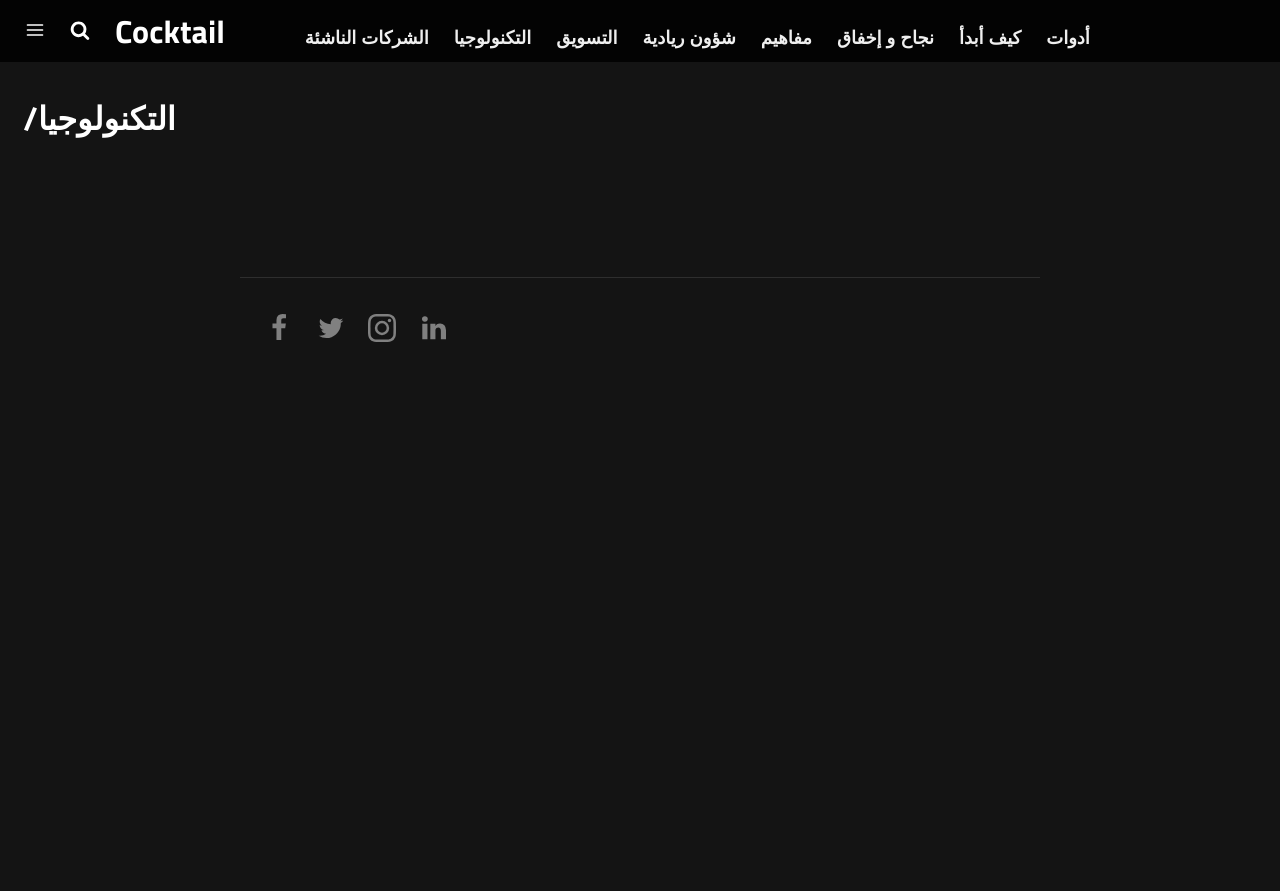
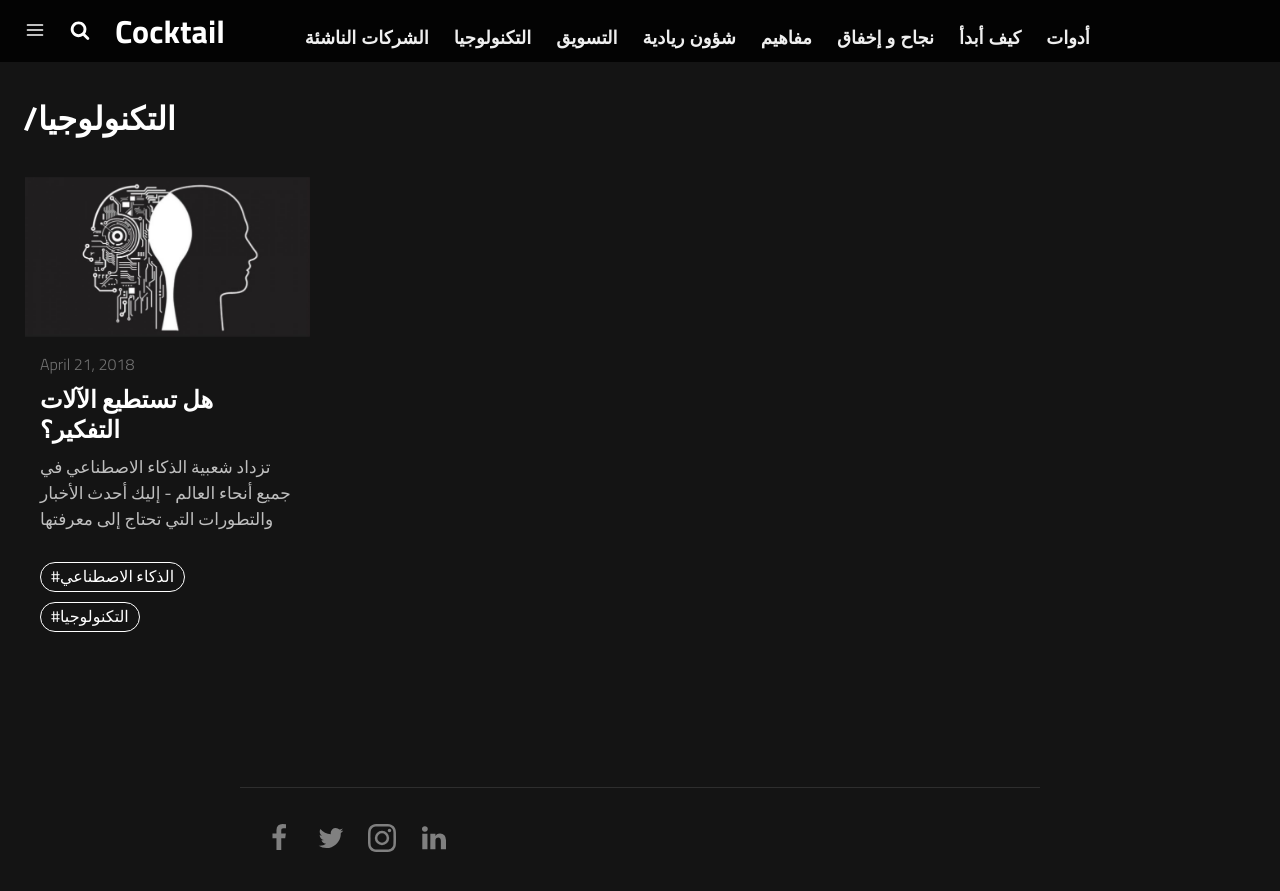
Before and after one commit to houcinegl/jekflix-AR, a Jekyll site: the page built from category/التكنولوجيا.md, in a window 1280 px wide. Shown: the top 891 px of the page. Built offline with Jekyll 4.4.1, drawn with Linux system fonts in a browser that asks for light colours; a script that is not in the unit is left out.

Commit message:
Update Posts “2011-06-06-candy-candies-candy”

```diff
--- a/_posts/2011-06-06-candy-candies-candy.md
+++ b/_posts/2011-06-06-candy-candies-candy.md
@@ -5,12 +5,12 @@ title: هل تستطيع الآلات التفكير؟
 subtitle: ""
 description: تزداد شعبية الذكاء الاصطناعي في جميع أنحاء العالم - إليك أحدث
   الأخبار والتطورات التي تحتاج إلى معرفتها
-image: https://res.cloudinary.com/dm7h7e8xj/image/upload/v1559822137/theme11_vei7iw.jpg
-optimized_image: https://res.cloudinary.com/dm7h7e8xj/image/upload/c_scale,w_380/v1559822137/theme11_vei7iw.jpg
-category: marketing
+image: /assets/img/uploads/artificial-intelligence-machine-learning-internet-sexist-racist-study-696x391.jpg
+optimized_image: /assets/img/uploads/artificial-intelligence-machine-learning-internet-sexist-racist-study-696x391.jpg
+category: التكنولوجيا
 tags:
-  - social media
-  - ads
+  - الذكاء الاصطناعي
+  - التكنولوجيا
 author: thiagorossener
 paginate: true
 ---
@@ -38,8 +38,6 @@ paginate: true
 
 **الذكاء الاصطناعي العام (AGI)** : يُشار إليه أحيانًا باسم "الذكاء الاصطناعي القوي" ، وهو نوع الذكاء الاصطناعي الذي نراه في الأفلام ، مثل الروبوتات من  *Westworld*  أو البيانات من  *Star Trek: The Next Generation* . الذكاء الاصطناعي العام هو آلة تتمتع بذكاء عام ، ومثل الإنسان ، يمكنها تطبيق هذه الذكاء لحل أي مشكلة.
 
-
-
 ## أمثلة على الذكاء الاصطناعي
 
 * المساعدون الأذكياء (مثل Siri و Alexa)
@@ -54,8 +52,6 @@ paginate: true
 
 إن الذكاء الاصطناعي الضيق يحيط بنا في كل مكان وهو بسهولة أنجح تحقيق للذكاء الاصطناعي حتى الآن. من خلال تركيزه على أداء مهام محددة ، شهد الذكاء الاصطناعي الضيق العديد من الاختراقات في العقد الماضي والتي كان لها "فوائد مجتمعية كبيرة وساهمت في الحيوية الاقتصادية للأمة" ، وفقًا لـ "الاستعداد لمستقبل الذكاء الاصطناعي" ، تقرير عام 2016 الصادر عن إدارة أوباما.
 
-
-
 تتضمن بعض الأمثلة  الذكاء الاصطناعي الضيق على  ما يلي:
 
 * بحث جوجل
@@ -63,3 +59,23 @@ paginate: true
 * سيري وأليكسا ومساعدين شخصيين آخرين
 * سيارات ذاتية القيادة
 * واتسون آي بي إم
+
+## الذكاء العام الاصطناعي
+
+سيكون الذكاء الاصطناعي العام (AGI) آلة قادرة على فهم العالم مثل أي إنسان ، وبنفس القدرة على تعلم كيفية تنفيذ مجموعة كبيرة من المهام. الذكاء العام الاصطناعي غير موجود ، لكنه ظهر في قصص الخيال العلمي لأكثر من قرن ، وانتشر في العصر الحديث من خلال أفلام مثل 2001: A Space Odyssey.
+
+تختلف الصور الخيالية للذكاء الاصطناعي العام على نطاق واسع ، على الرغم من أنها تميل أكثر نحو الرؤية البائسة للآلات الذكية التي تقضي على البشرية أو تستعبدها ، كما يظهر في أفلام مثل The Matrix أو The Terminator. في مثل هذه القصص ، غالبًا ما يُنظر إلى الذكاء الاصطناعي العام على أنه إما غير مبال بالمعاناة الإنسانية أو حتى عازمًا على تدمير البشرية.
+
+على النقيض من ذلك ، فإن التصورات الطوباوية ، مثل روايات الحضارة الثقافية لـ Iain M Banks ، جعلت الذكاء الاصطناعي العام هو أوصياء خير ، يديرون مجتمعات مساواة خالية من المعاناة ، حيث يمكن للسكان متابعة شغفهم والتقدم التكنولوجي بوتيرة سريعة.
+
+لا يمكن معرفة ما إذا كانت هذه الأفكار تحمل أي تشابه مع الذكاء الاصطناعي العام في العالم الحقيقي ، لأنه لم يتم إنشاء شيء من هذا القبيل ، أو ، وفقًا للعديد من العاملين في مجال الذكاء الاصطناعي ، يقترب من الإنشاء.
+
+## ماذا يمكن أن يفعل الذكاء الاصطناعي العام؟
+
+من الناحية النظرية ، يمكن للذكاء العام الاصطناعي تنفيذ أي مهمة يمكن للإنسان ، وربما العديد من المهام التي لا يستطيع الإنسان القيام بها. على الأقل ، يمكن للذكاء الاصطناعي العام أن يجمع بين التفكير المرن والتفكير المنطقي الشبيه بالإنسان والمزايا الحسابية ، مثل الاستدعاء شبه الفوري وطحن الأرقام في أجزاء من الثانية.
+
+إن استخدام هذا الذكاء للتحكم في الروبوتات على الأقل مثل الإنسان المتحرك سينتج عنه سلالة جديدة من الآلات التي يمكنها أداء أي مهمة بشرية. بمرور الوقت ، ستكون هذه الذكاءات قادرة على تولي كل دور يؤديه البشر. في البداية ، قد يكون البشر أرخص من الآلات ، أو قد يكون البشر الذين يعملون جنبًا إلى جنب مع الذكاء الاصطناعي أكثر فعالية من الذكاء الاصطناعي بمفردهم. لكن ظهور الذكاء الاصطناعي العام من المرجح أن يجعل العمالة البشرية بالية.
+
+## هل يمكن للذكاء العام الاصطناعي أن يتفوق على البشر؟
+
+نعم ، لن يكون لمثل هذا الذكاء نفس القدرات العامة للإنسان فحسب ، بل سيتعزز بالمزايا التي تتمتع بها أجهزة الكمبيوتر على البشر اليوم - الاسترجاع المثالي ، والقدرة على إجراء العمليات الحسابية على الفور تقريبًا.
```
Also changed, not shown: assets/img/uploads/artificial-intelligence-machine-learning-internet-sexist-racist-study-696x391.jpg (added).
